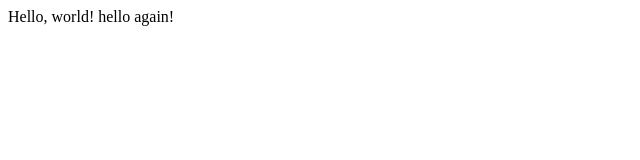
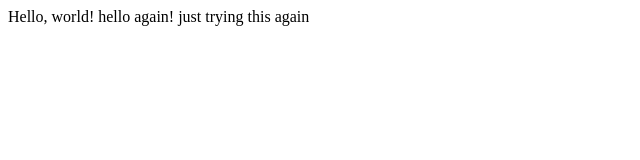
Before and after one commit to louismendelroe/harvardcourse, a plain HTML site: page hello.html in a window 1280 px wide. Shown: the whole page, without its empty margins (0-640 px from the left). Drawn offline with Linux system fonts and the light colour scheme.

Commit message:
Update hello.html

```diff
--- a/hello.html
+++ b/hello.html
@@ -4,6 +4,6 @@
     <title>My Webpage</title>
   </head>
   <body>
-    Hello, world! hello again!
+    Hello, world! hello again! just trying this again
   </body>
 </html>
```
